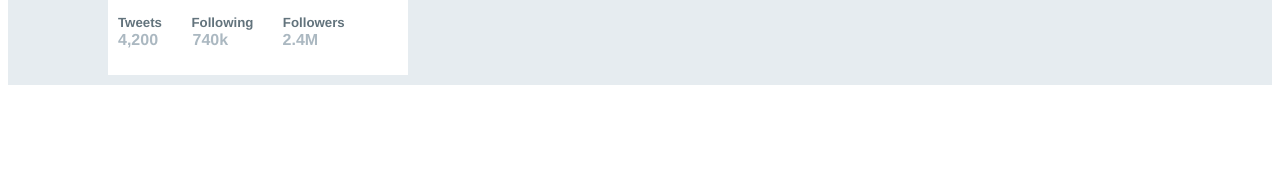
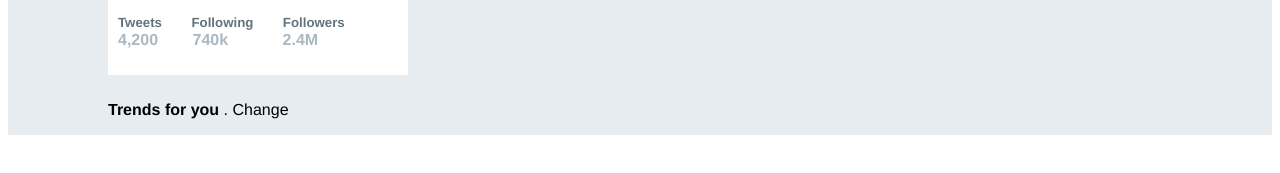
Before and after one commit to echubi/twitter-clone, a plain HTML site: page index.htm in a window 1280 px wide. Shown: the part 253-426 px from the top of the page. Drawn offline with Linux system fonts and the light colour scheme.

Commit message:
Update index.htm

```diff
--- a/index.htm
+++ b/index.htm
@@ -29,6 +29,9 @@
 				<h4>740k</h4>
 				<h4 class="push">2.4M</h4>
     		</div>
+    		<div class="trends">
+    			<p class="you"><strong>Trends for you </strong><span>.</span><span class="chg"> Change</span></p>
+    		</div>
     	</div>
     </main>
 </body>
```
